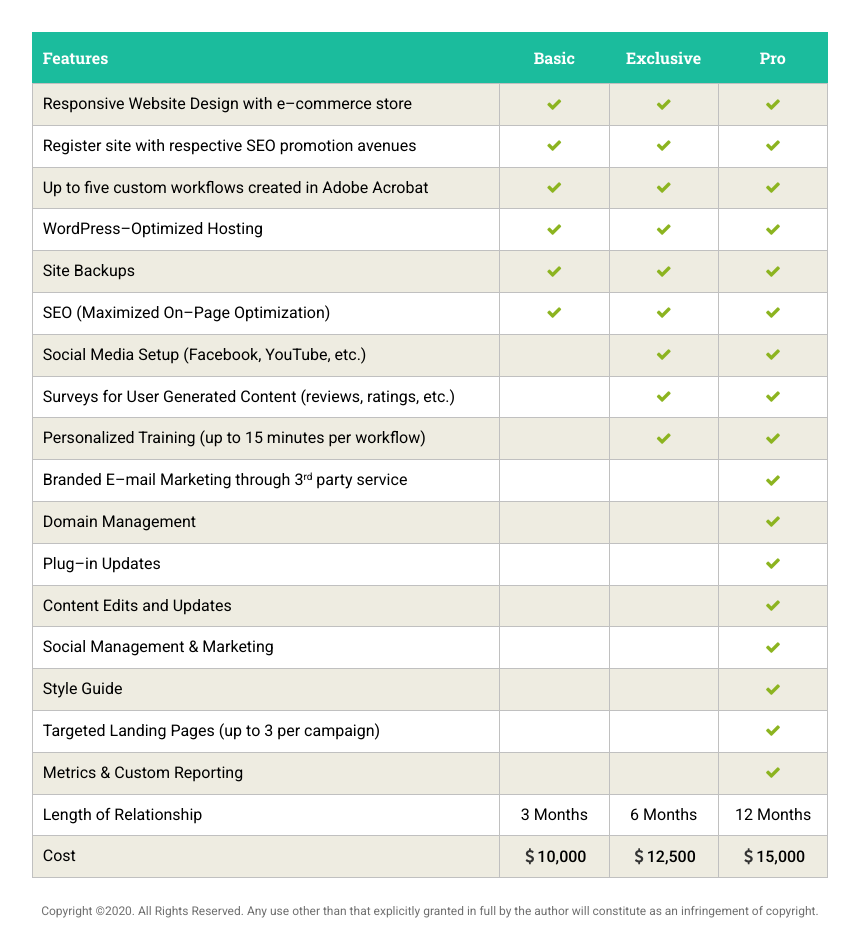
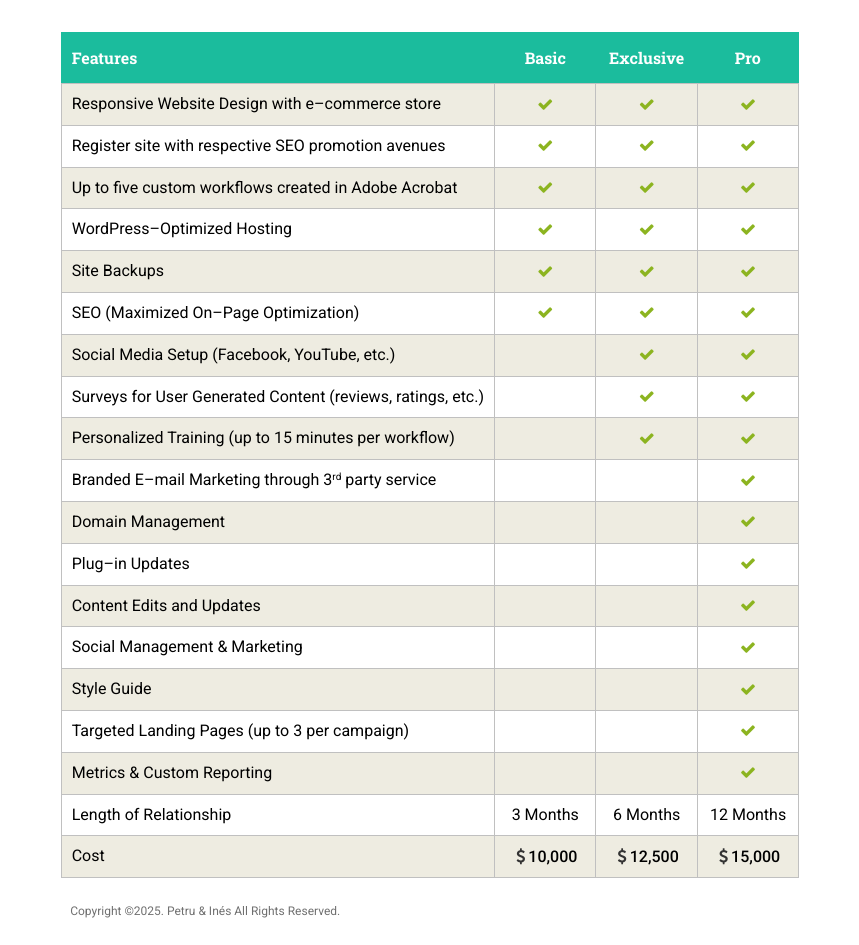
Before and after one commit to petruandines/cleaning-services, a plain HTML site: page pricing-comparison/index.html in a window 1280 px wide. Shown: the whole page, without its empty margins (210-1069 px from the left). Drawn offline with nearby package versions, Linux system fonts and the light colour scheme.

Commit message:
Update index.html

```diff
--- a/pricing-comparison/index.html
+++ b/pricing-comparison/index.html
@@ -142,7 +142,7 @@
 	<tfoot>
 		<tr>
 			<td colspan="4">
-				<p>Copyright &copy;2020. All Rights Reserved. Any use other than that explicitly granted in full by the author will constitute as an infringement of copyright.</p>
+				<p>Copyright &copy;2025. Petru & Inés All Rights Reserved. </p>
 			</td>
 		</tr>
 	</tfoot>
```
